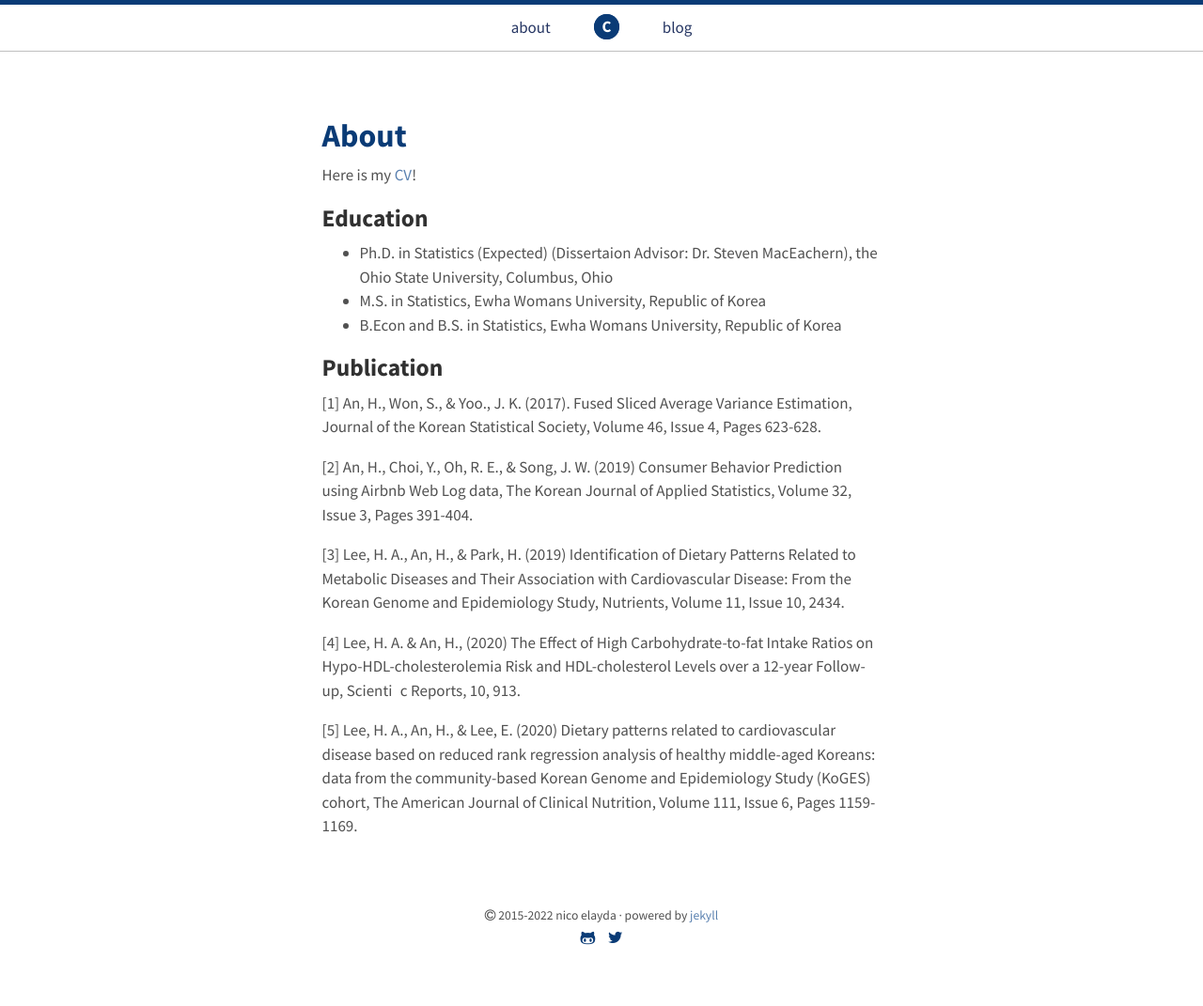
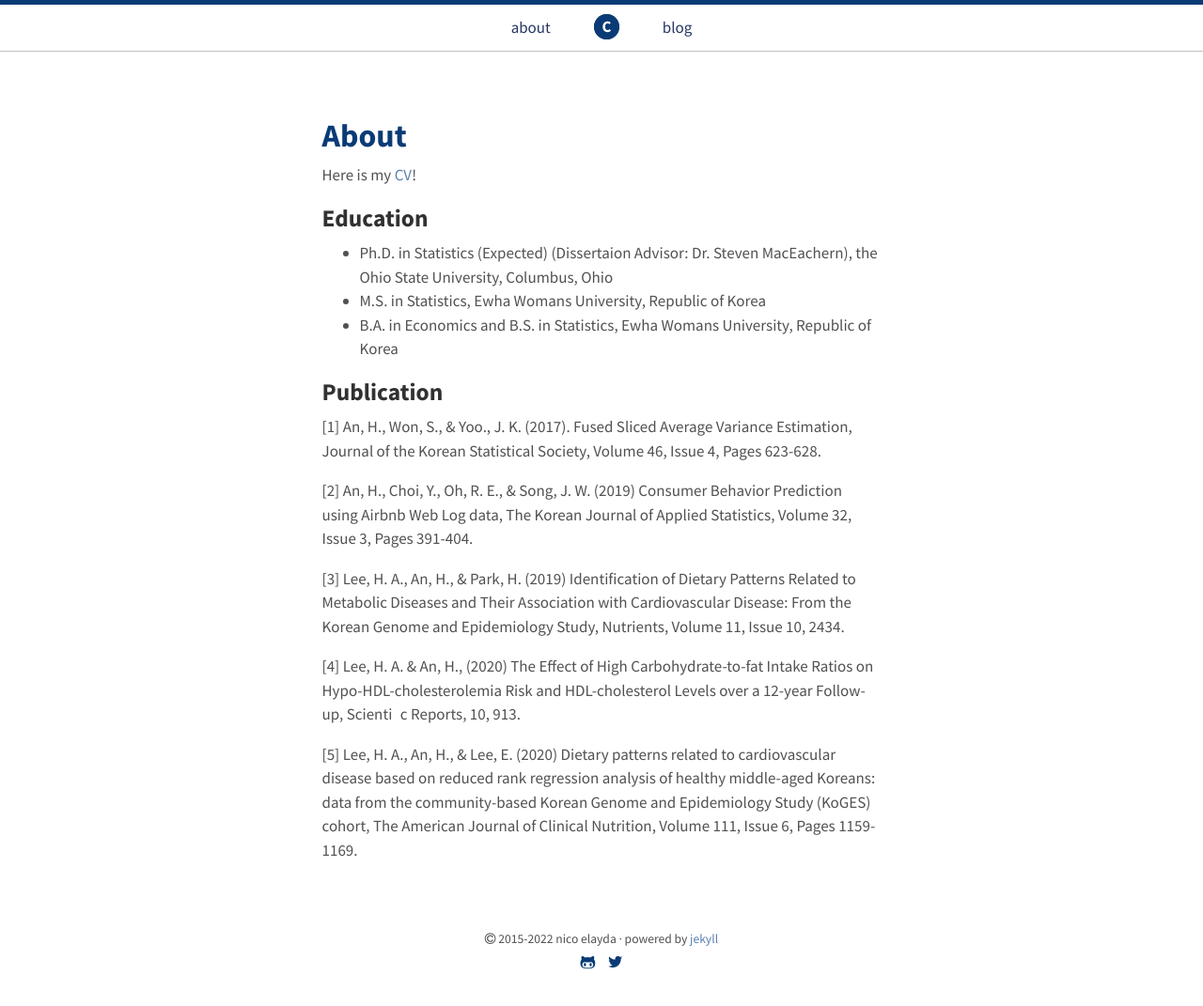
Before and after one commit to hyoin-an/hyoin-an.github.io, a Jekyll site: the page built from about.md, in a window 1280 px wide. Shown: the whole page at 94% size. Built offline with Jekyll 4.4.1, drawn with Linux system fonts in a browser that asks for light colours; before the commit the page ends 1046 px from its top, so only the background shows below that.

Commit message:
Update about.md

```diff
--- a/about.md
+++ b/about.md
@@ -9,7 +9,7 @@ Here is my [CV](files/HyoinAn_OSU_CV.pdf)!
 
 * Ph.D. in Statistics (Expected) (Dissertaion Advisor: Dr. Steven MacEachern), the Ohio State University, Columbus, Ohio
 * M.S. in Statistics, Ewha Womans University, Republic of Korea
-* B.Econ and B.S. in Statistics, Ewha Womans University, Republic of Korea
+* B.A. in Economics and B.S. in Statistics, Ewha Womans University, Republic of Korea
 
 ## Publication
 
```
